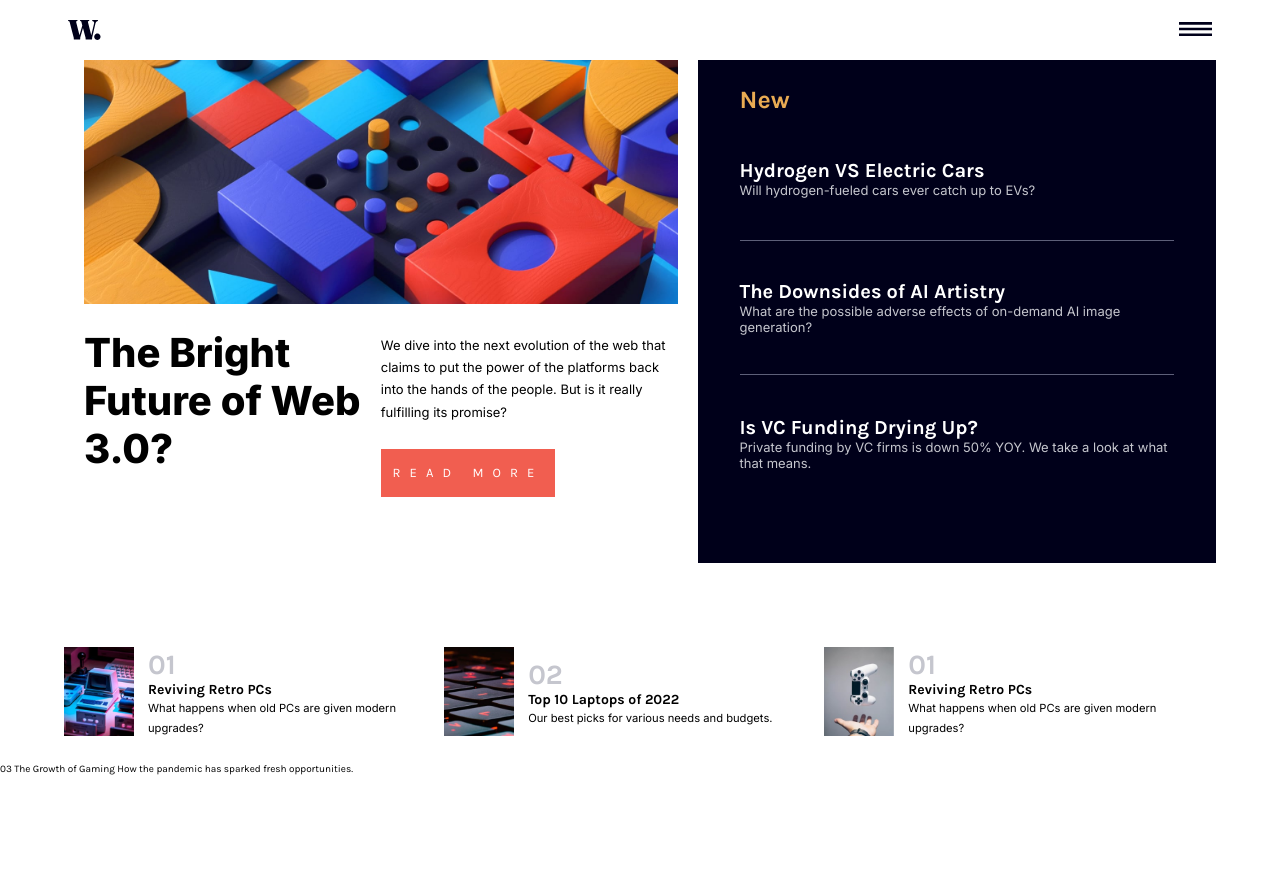
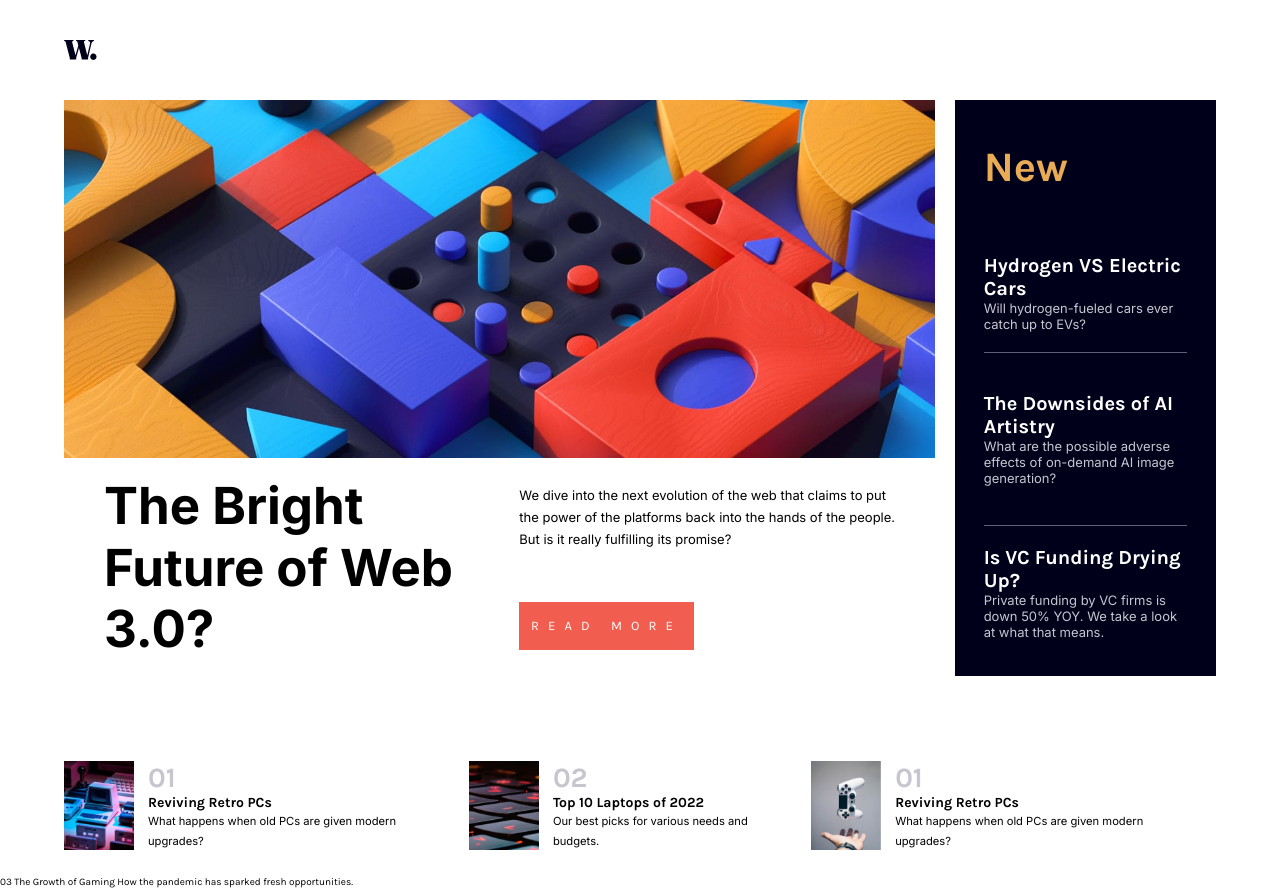
Before and after one commit to leecockcroft/frontend-mentor-challenge-5, a plain HTML site: page index.html in a window 1280 px wide. Before the commit the page ends 800 px from the top, so only its background shows below. Drawn offline with Linux system fonts and the light colour scheme; files whose address does not match are found by name.

Commit message:
Update style.css

```diff
--- a/style.css
+++ b/style.css
@@ -74,13 +74,13 @@ header{
 .header-headline h1 {
   font-family: 'inter';
   font-weight: 700;
-  font-size: 3.4em;
+  font-size: 5.1em;
   line-height: 1.2;
 }
 
 .header-main {
   line-height:1.7;
-  padding-bottom: 4em;
+
 }
 .header-cta {
 
@@ -98,12 +98,12 @@ header{
 
 .aside-header {
       background: var(--veryDarkBlue);
-          height: 47em;
+
 }
 
 .aside-header h2 {
       color: var(--softOrange);
-          font-size: 2.5em;
+          font-size: 4.2em;
           padding:1em 0;
 
 }
@@ -123,8 +123,8 @@ color: var(--grayishBlue);
 .box-wrapper{
   display:flex;
   flex-direction:column;
-  justify-content: space-between;
-    height:70%;
+
+
 
 
 }
@@ -198,6 +198,15 @@ font-size: 1.6em;
   display:none;
 }
 
+nav {
+  display: flex;
+  align-items: center;
+  padding: 4em 0em;
+}
+
+.logo-wrapper{
+      width: 66%;
+}
 
 header{
   display:flex;
@@ -206,37 +215,58 @@ header{
 .image-wrapper {
   display: flex;
       flex-direction: column;
-      width: 55%;
-      padding: 0 2em;
+    padding: 0 2em 0 0;
 
 }
 
-.aside-header{
+.menu-desktop {
+  display: flex;
+      /* width: 50%; */
+      font-size: 1.6em;
+      flex: 1;
 
-height: auto;
-flex: 1;
+}
 
+.menu-desktop ul {
+  display:flex;
+  list-style:none;
+}
+
+.menu-desktop ul {
+  justify-content: space-between;
+      width: 100%;
 }
 
 
 .header-wrapper{
-  display:flex;
+  display: flex;
+justify-content: center;
+align-items: center;
+/* width: 100%; */
+padding-left: 4em;
 
+}
+.burgerMenu{
+  display:none;
 }
 .header-headline {
   width:50%;
       padding: 0.5em 0;
+
 }
 .header-main{
   flex:1;
-      padding-top: 3em;
+  display: flex;
+flex-direction: column;
+align-items: start;
+justify-content: flex-start;
+
 }
 
-.header-headline h1 {
-  font-size: 4em;
-      padding-top: 0.5em;
-      font-weight: 900;
+.header-main p {
+  padding:2em 3em 2em 0em;
 }
+
 
 
 main {
@@ -246,7 +276,7 @@ main {
 
 .main-container{
   align-items: center;
-width: 33%;
+
 height: 20em;
 font-size: 0.7em;
 }
```
